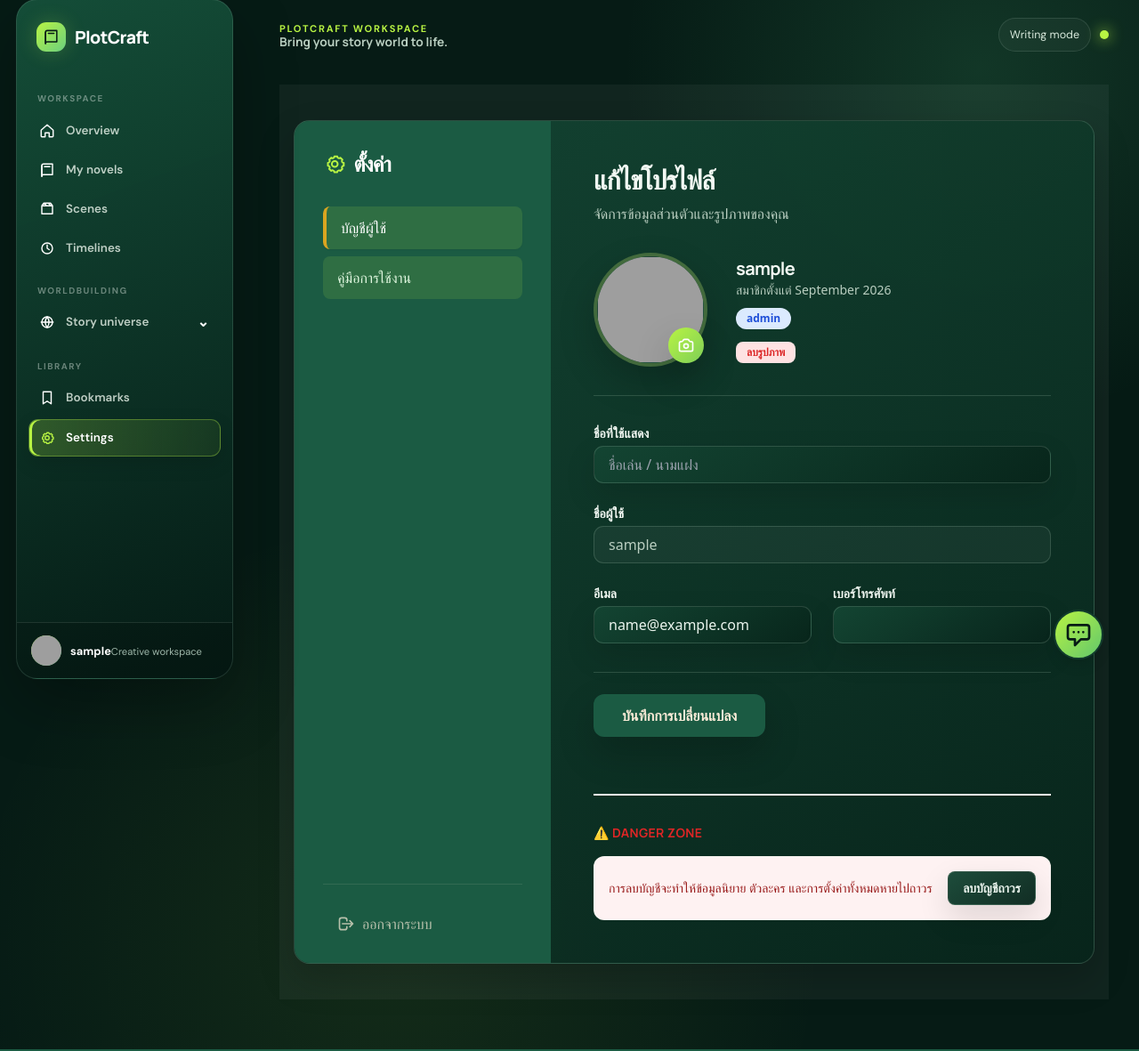
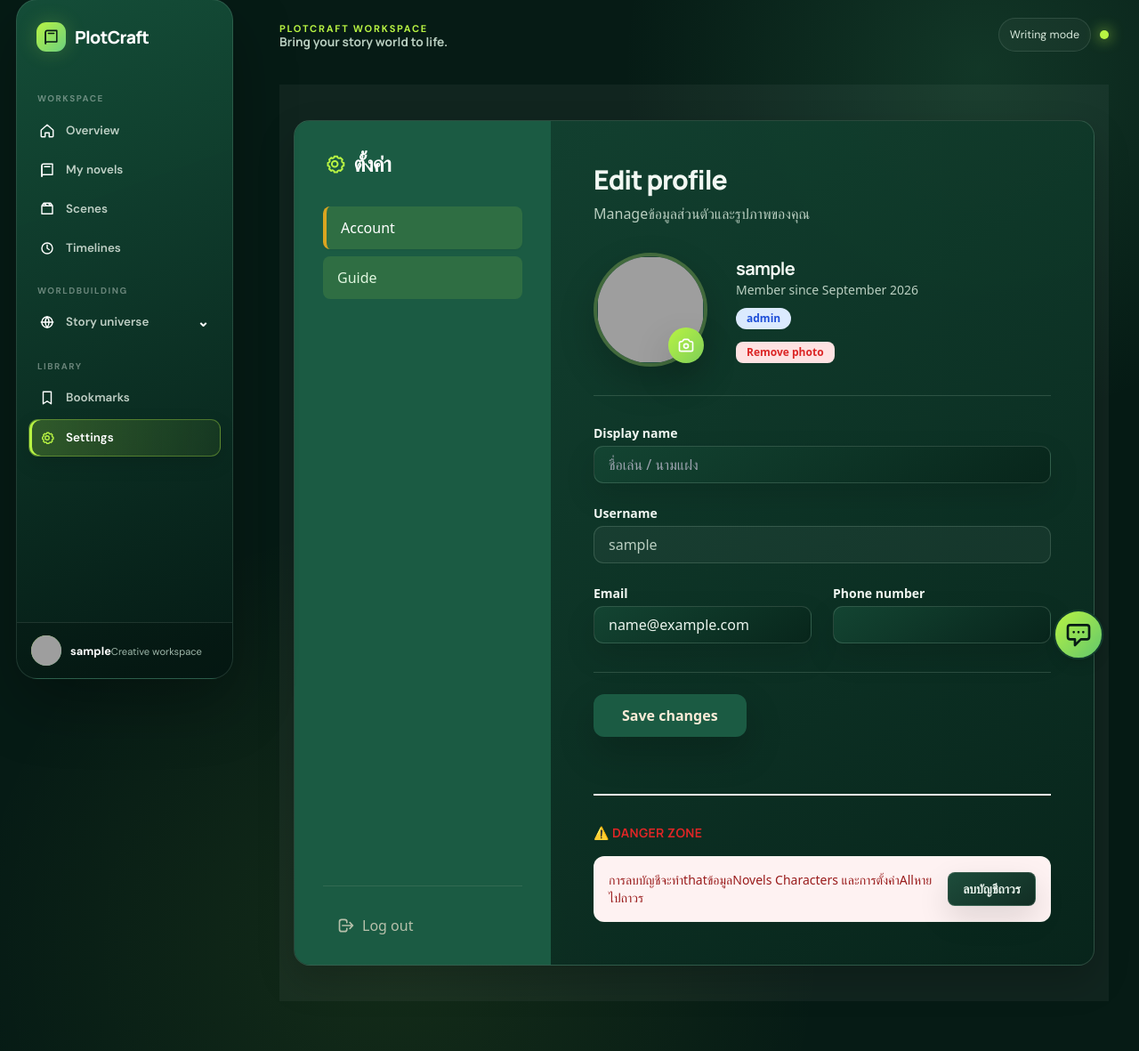
Before and after one commit to maythiya/plotcraft, a Django app: page /profile/ in a window 1280 px wide. Shown: the part 19-1200 px from the top of the page at 89% size. Run offline with Django 5.2, Linux system fonts and the light colour scheme; the visitor is signed in with stand-in values (Sample User, id 1); some libraries are stand-ins or nearby versions; grey boxes are pictures that could not be loaded.

Commit message:
feat(i18n): translate interface copy to English

```diff
--- a/plotcraft/templates/profile.html
+++ b/plotcraft/templates/profile.html
@@ -20,7 +20,7 @@
                     // อัปเดต src ของรูปเป็นรูปใหม่ที่เพิ่งเลือก
                     profileImg.src = event.target.result;
 
-                    // สั่งโชว์รูป และ ซ่อนตัวอักษรย่อ
+                    // สั่งโชว์รูป และ ซ่อนcharactersย่อ
                     profileImg.classList.remove('hidden');
                     if (placeholder) placeholder.classList.add('hidden');
 
@@ -43,21 +43,21 @@
             <span class="text-[#DAA520]"><svg class="pc-icon" viewBox="0 0 24 24"><circle cx="12" cy="12" r="3"/><path d="M19.4 15a1.8 1.8 0 0 0 .36 2l.06.06-2.1 2.1-.06-.06a1.8 1.8 0 0 0-2-.36 1.8 1.8 0 0 0-1.1 1.65v.11h-3v-.11A1.8 1.8 0 0 0 10.46 18.7a1.8 1.8 0 0 0-2 .36l-.06.06-2.1-2.1.06-.06a1.8 1.8 0 0 0 .36-2 1.8 1.8 0 0 0-1.65-1.1H5v-3h.11a1.8 1.8 0 0 0 1.65-1.1 1.8 1.8 0 0 0-.36-2L6.34 7.7l2.1-2.1.06.06a1.8 1.8 0 0 0 2 .36A1.8 1.8 0 0 0 11.6 4.4v-.1h3v.1a1.8 1.8 0 0 0 1.1 1.66 1.8 1.8 0 0 0 2-.36l.06-.06 2.1 2.1-.06.06a1.8 1.8 0 0 0-.36 2 1.8 1.8 0 0 0 1.65 1.1h.11v3h-.11A1.8 1.8 0 0 0 19.4 15z"/></svg></span> ตั้งค่า
         </h2>
         <ul class="space-y-2">
-           <li><a href="{% url 'plotcraft:profile' %}" class="block px-4 py-3 bg-[#FAEBD7]/10 text-white rounded-lg font-medium border-l-4 border-[#DAA520] shadow-sm">บัญชีผู้ใช้</a></li>
-           <li><a href="{% url 'plotcraft:quickguide' %}" class="block px-4 py-3 text-[#FAEBD7]/70 hover:bg-[#FAEBD7]/5 hover:text-white rounded-lg transition">คู่มือการใช้งาน</a></li>
+           <li><a href="{% url 'plotcraft:profile' %}" class="block px-4 py-3 bg-[#FAEBD7]/10 text-white rounded-lg font-medium border-l-4 border-[#DAA520] shadow-sm">Account</a></li>
+           <li><a href="{% url 'plotcraft:quickguide' %}" class="block px-4 py-3 text-[#FAEBD7]/70 hover:bg-[#FAEBD7]/5 hover:text-white rounded-lg transition">Guide</a></li>
         </ul>
       </div>
       <div class="mt-8 pt-8 border-t border-[#FAEBD7]/10 space-y-4">
           <a href="{% url 'plotcraft:landing' %}" class="flex items-center gap-2 text-[#FAEBD7]/70 hover:text-white transition px-4">
               <svg class="w-5 h-5" fill="none" stroke="currentColor" viewBox="0 0 24 24"><path stroke-linecap="round" stroke-linejoin="round" stroke-width="2" d="M17 16l4-4m0 0l-4-4m4 4H7m6 4v1a3 3 0 01-3 3H6a3 3 0 01-3-3V7a3 3 0 013-3h4a3 3 0 013 3v1"></path></svg>
-              ออกจากระบบ
+              Log out
           </a>
       </div>
     </div>
 
     <div class="flex-1 p-8 md:p-12 overflow-y-auto">
-        <h1 class="text-3xl font-extrabold text-[#2F4F4F] mb-2">แก้ไขโปรไฟล์</h1>
-        <p class="text-gray-500 mb-8">จัดการข้อมูลส่วนตัวและรูปภาพของคุณ</p>
+        <h1 class="text-3xl font-extrabold text-[#2F4F4F] mb-2">Edit profile</h1>
+        <p class="text-gray-500 mb-8">Manageข้อมูลส่วนตัวและรูปภาพของคุณ</p>
 
         <form method="post" enctype="multipart/form-data" class="space-y-8">
             {% csrf_token %}
@@ -92,15 +92,15 @@
 
                 <div class="flex-1">
                     <h3 class="font-bold text-xl text-[#2F4F4F]">{{ user.display_name|default:user.username }}</h3>
-                    <p class="text-sm text-gray-500 mb-2">สมาชิกตั้งแต่ {{ user.date_joined|date:"F Y" }}</p>
+                    <p class="text-sm text-gray-500 mb-2">Member since {{ user.date_joined|date:"F Y" }}</p>
                     <span class="inline-block px-3 py-1 bg-blue-100 text-blue-700 text-xs font-bold rounded-full">
-                        {{ user.role|default:"นักเขียน" }}
+                        {{ user.role|default:"Writer" }}
                     </span>
 
                     {% if user.profile.image %}
                     <div class="mt-3" id="btn-delete-image-container">
-                        <button type="submit" id="btn-delete-image" name="delete_image" onclick="return confirm('ต้องการลบรูปภาพโปรไฟล์ใช่หรือไม่?');" class="px-3 py-1 bg-red-100 text-red-600 text-xs font-bold rounded-lg hover:bg-red-200 transition">
-                            ลบรูปภาพ
+                        <button type="submit" id="btn-delete-image" name="delete_image" onclick="return confirm('ต้องการRemove photoโปรไฟล์ใช่หรือไม่?');" class="px-3 py-1 bg-red-100 text-red-600 text-xs font-bold rounded-lg hover:bg-red-200 transition">
+                            Remove photo
                         </button>
                     </div>
                     {% endif %}
@@ -109,20 +109,20 @@
 
             <div class="grid gap-6">
                 <div>
-                    <label class="block text-sm font-bold text-[#2F4F4F] mb-1">ชื่อที่ใช้แสดง</label>
+                    <label class="block text-sm font-bold text-[#2F4F4F] mb-1">Display name</label>
                     {{ u_form.display_name }}
                 </div>
                 <div>
-                    <label class="block text-sm font-bold text-[#2F4F4F] mb-1">ชื่อผู้ใช้</label>
+                    <label class="block text-sm font-bold text-[#2F4F4F] mb-1">Username</label>
                     <input type="text" value="{{ user.username }}" readonly class="w-full px-4 py-2 bg-gray-100 text-gray-500 border border-gray-200 rounded-lg cursor-not-allowed" />
                 </div>
                 <div class="grid grid-cols-1 md:grid-cols-2 gap-6">
                     <div>
-                        <label class="block text-sm font-bold text-[#2F4F4F] mb-1">อีเมล</label>
+                        <label class="block text-sm font-bold text-[#2F4F4F] mb-1">Email</label>
                         {{ u_form.email }}
                     </div>
                     <div>
-                        <label class="block text-sm font-bold text-[#2F4F4F] mb-1">เบอร์โทรศัพท์</label>
+                        <label class="block text-sm font-bold text-[#2F4F4F] mb-1">Phone number</label>
                         {{ u_form.phone }}
                     </div>
                 </div>
@@ -130,7 +130,7 @@
 
             <div class="pt-6 border-t border-gray-100 mt-6">
                 <button type="submit" name="save_changes" class="px-8 py-3 bg-[#2F4F4F] hover:bg-[#1a3030] text-[#FAEBD7] font-bold rounded-xl shadow-lg hover:shadow-xl transition transform hover:-translate-y-0.5 flex items-center gap-2">
-                    บันทึกการเปลี่ยนแปลง
+                    Save changes
                 </button>
             </div>
         </form>
@@ -140,8 +140,8 @@
                 ⚠️ Danger Zone
             </h3>
             <div class="flex flex-col sm:flex-row items-center justify-between gap-4 p-4 bg-red-50 rounded-xl border border-red-100">
-                <p class="text-red-800 text-sm">การลบบัญชีจะทำให้ข้อมูลนิยาย ตัวละคร และการตั้งค่าทั้งหมดหายไปถาวร</p>
-                <form method="post" onsubmit="return confirm('คุณแน่ใจหรือไม่ว่าต้องการลบบัญชีนี้? การกระทำนี้ไม่สามารถย้อนกลับได้!');">
+                <p class="text-red-800 text-sm">การลบบัญชีจะทำthatข้อมูลNovels Characters และการตั้งค่าAllหายไปถาวร</p>
+                <form method="post" onsubmit="return confirm('คุณแน่ใจหรือไม่ว่าต้องการลบบัญชีนี้? การกระทำนี้ไม่สามารถBackได้!');">
                     {% csrf_token %}
                     <button type="submit" name="delete_account" class="px-4 py-2 bg-white border border-red-200 text-red-600 font-bold rounded-lg hover:bg-red-600 hover:text-white transition shadow-sm whitespace-nowrap text-sm">
                         ลบบัญชีถาวร
```
